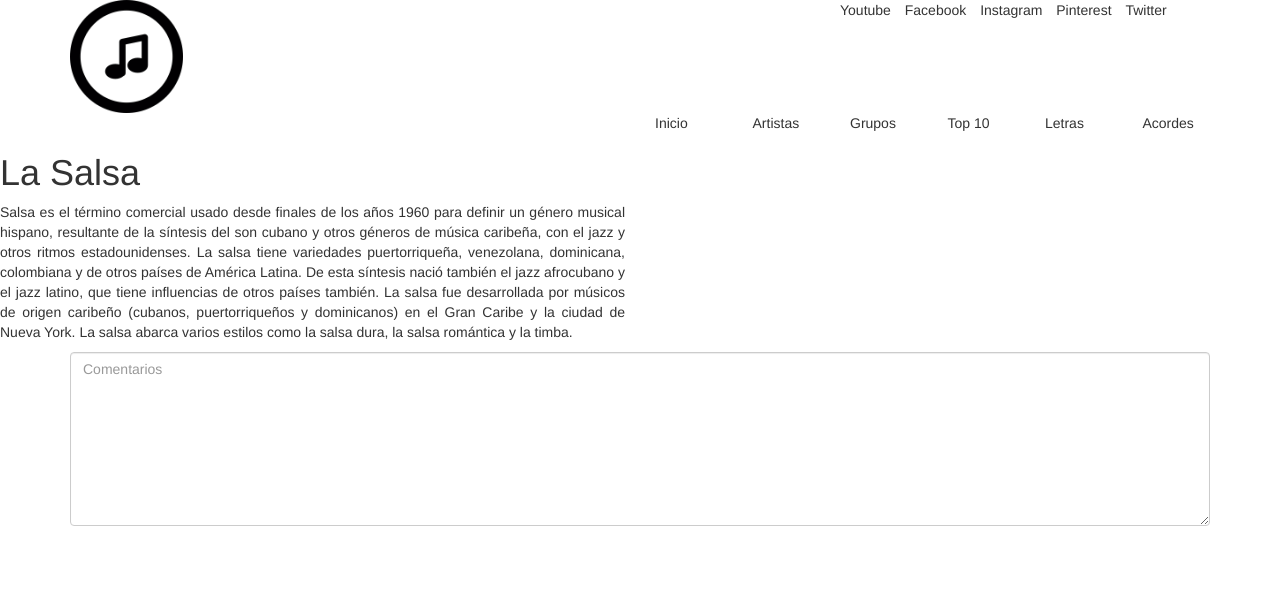
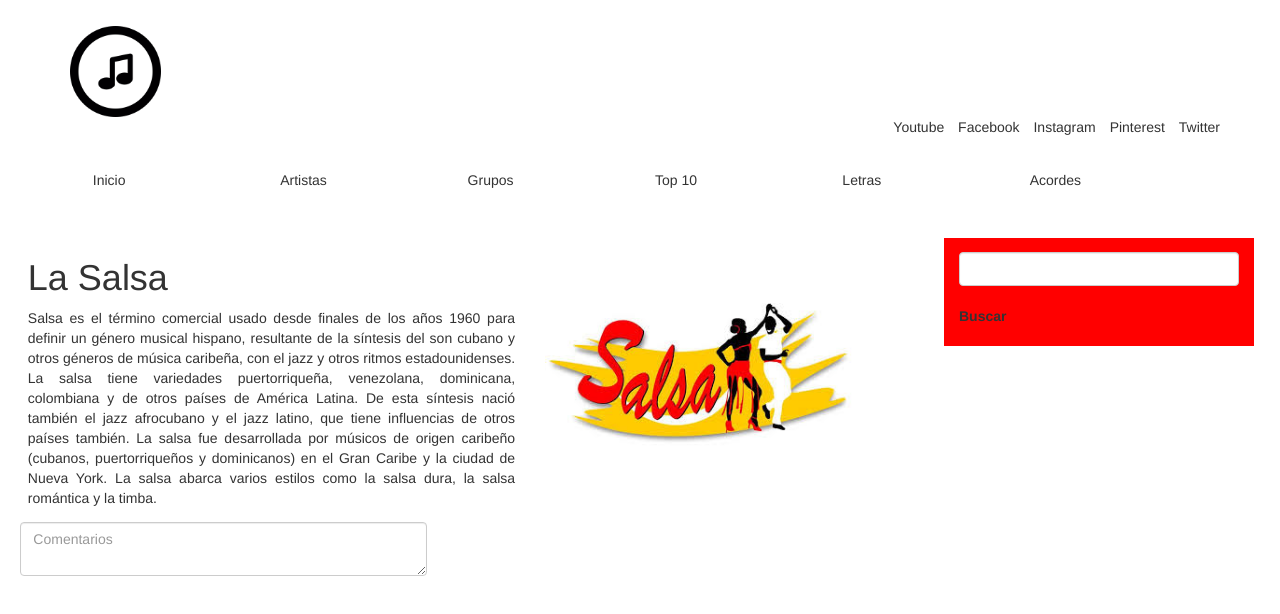
Before and after one commit to DonDomino/Blogs, a plain HTML site: page Music Blog/Index.html in a window 1280 px wide. Drawn offline with nearby package versions, Linux system fonts and the light colour scheme.

Commit message:
Probando

```diff
--- a/Music Blog/CSS/style.css
+++ b/Music Blog/CSS/style.css
@@ -1,3 +1,46 @@
 .logo1{
-  width: 15%;
+  width: 8%;
 }
+
+header{
+  padding: 2% 2%;
+}
+
+nav{
+  text-align: justify;
+  padding: 2% 2%;
+}
+
+ul{
+  float: right;
+}
+
+@media (min-width:900px) {
+  #coment1{
+    width: 100%;
+  }
+  #salsa{
+    padding-top: 17%;
+  }
+}
+
+#coment1{
+  margin-top: 1%;
+  margin-left: 5%;
+}
+
+#salsa{
+  width: 80%;
+}
+
+#right-column{
+  background-color: red;
+}
+
+#fila2{
+  margin: 0% 2% 0% 1%;
+}
+
+#search{
+  padding-top: 5%;
+}
--- a/Music Blog/Index.html
+++ b/Music Blog/Index.html
@@ -17,8 +17,8 @@
   </head>
   <body>
 <header class="container">
+  <img src="Images/logo.png" class="logo1">
   <div class="row">
-    <div class="col-lg-8"><img src="Images/logo.png" class="logo1"></div>
   <ul class="list-inline">
     <li>Youtube</li>
     <li>Facebook</li>
@@ -29,32 +29,45 @@
   </div>
 <nav>
   <div class="row">
-    <div class="col-lg-1 col-lg-offset-6">Inicio</div>
-    <div class="col-lg-1">Artistas</div>
-    <div class="col-lg-1">Grupos</div>
-    <div class="col-lg-1">Top 10</div>
-    <div class="col-lg-1">Letras</div>
-    <div class="col-lg-1">Acordes</div>
+    <div class="col-lg-2">Inicio</div>
+    <div class="col-lg-2">Artistas</div>
+    <div class="col-lg-2">Grupos</div>
+    <div class="col-lg-2">Top 10</div>
+    <div class="col-lg-2">Letras</div>
+    <div class="col-lg-2">Acordes</div>
   </div>
 </nav>
 </header>
 <section>
   <article class="text-justify">
-    <div class="row">
-      <div class="col-lg-6">
+    <div class="row" id="fila2">
+      <div class="col-lg-5">
         <h1>La Salsa</h1>
         <p>
           Salsa es el término comercial usado desde finales de los años 1960 para definir un género musical hispano, resultante de la síntesis del son cubano y otros géneros de música caribeña, con el jazz y otros ritmos estadounidenses. La salsa tiene variedades puertorriqueña, venezolana, dominicana, colombiana y de otros países de América Latina. De esta síntesis nació también el jazz afrocubano y el jazz latino, que tiene influencias de otros países también. La salsa fue desarrollada por músicos de origen caribeño (cubanos, puertorriqueños y dominicanos) en el Gran Caribe y la ciudad de Nueva York. La salsa abarca varios estilos como la salsa dura, la salsa romántica y la timba.
         </p>
       </div>
-      <div class="container">
-        <form action>
-          <div class="form-group">
-            <textarea name="Comentarios" rows="8" cols="80" class="form-control" placeholder="Comentarios"></textarea>
+      <div class="col-lg-4">
+        <img id="salsa" src="Images/salsa.jpg"><br>
+      </div>
+      <div id="right-column" class="col-lg-3">
+        <form>
+          <div class="form-group" id="search">
+            <input type="text" class="form-control" name="searcher"><br>
+            <label for="search">Buscar</label>
           </div>
         </form>
       </div>
     </div>
+      <div class="row">
+        <div class="col-lg-4">
+          <form action>
+            <div id="coment1" class="form-group">
+              <textarea name="Comentarios" rows="2" cols="60" placeholder="Comentarios" class="form-control"></textarea>
+            </div>
+          </form>
+        </div>
+          </div>
   </article>
 </section>
   </body>
```
Also changed, not shown: Music Blog/Images/logolupa.png (added), Music Blog/Images/salsa.jpg (added).
